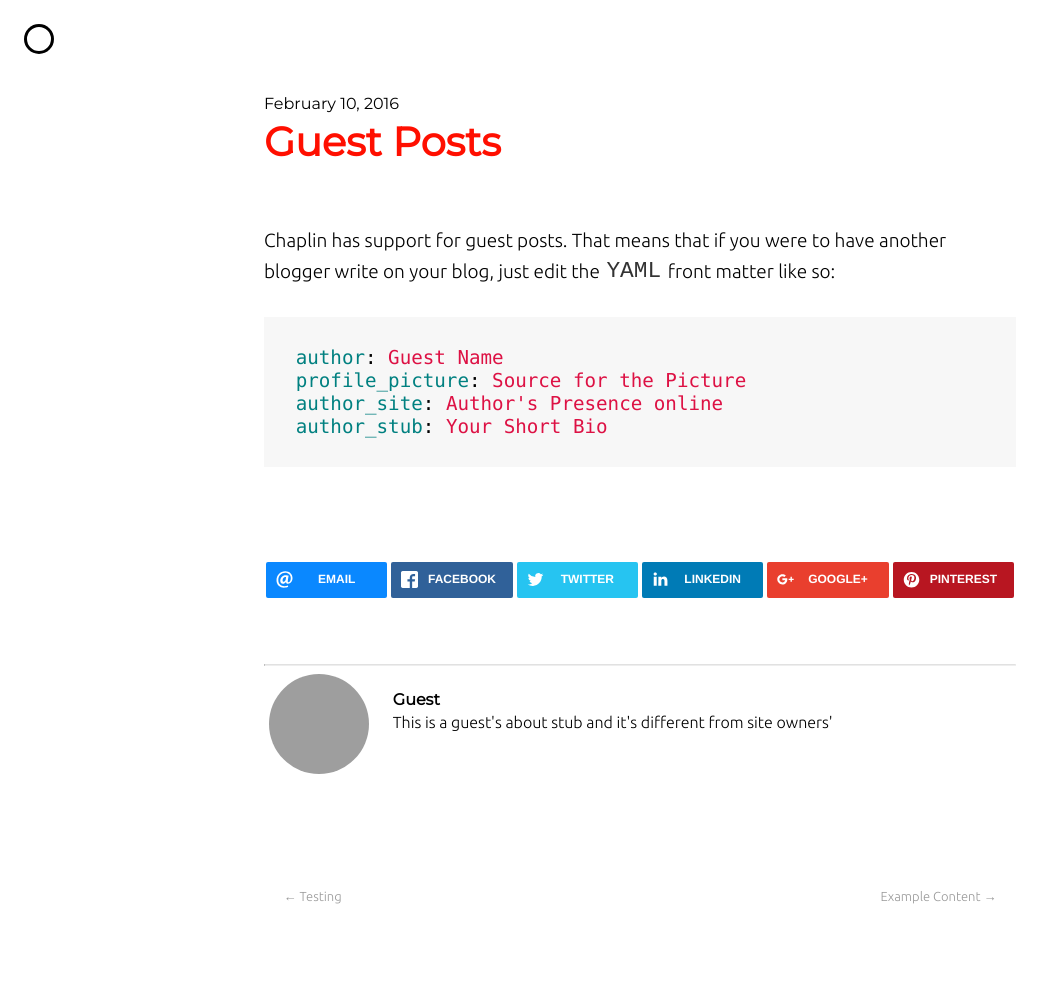
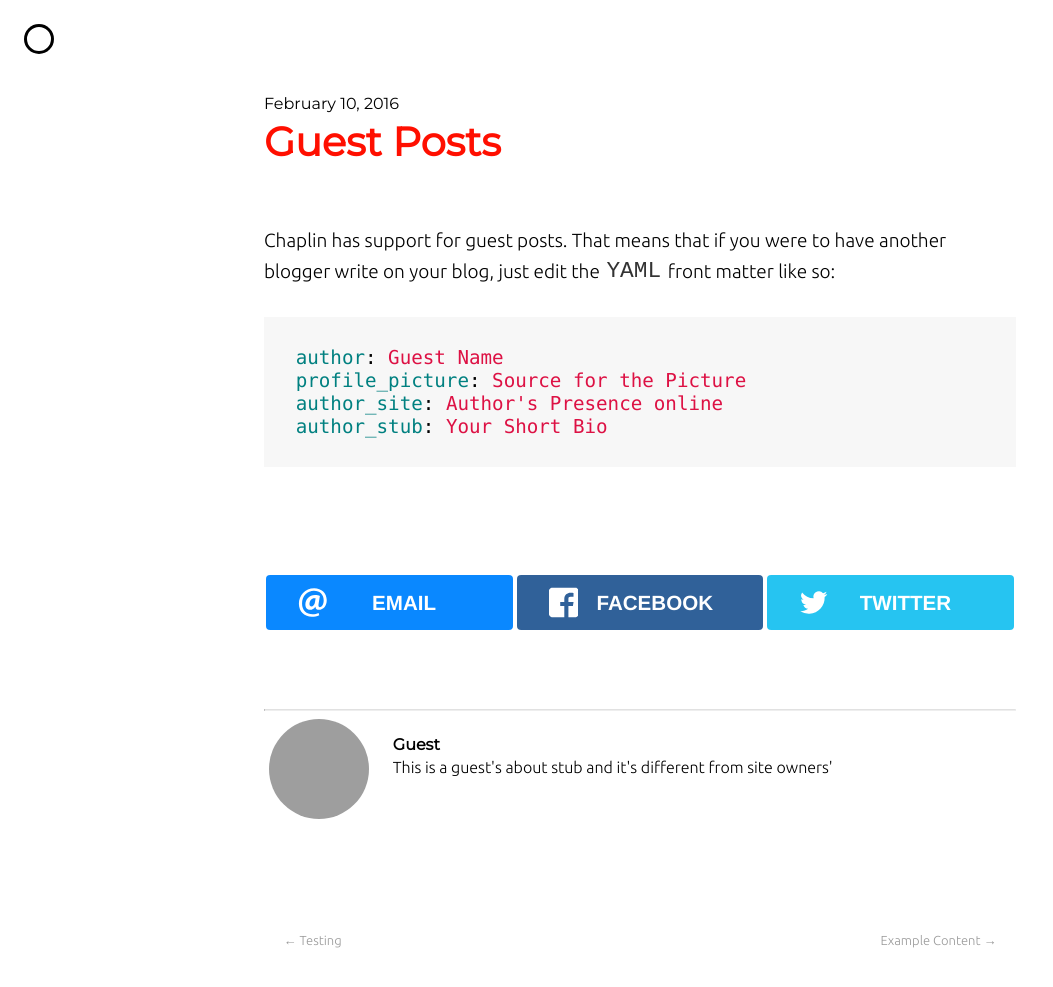
Before and after one commit to pbamotra/sciontist, a Jekyll site: the page built from _posts/2016-02-10-guest-posts.markdown, in a window 1280 px wide, cut to the strip 0-1035 px from the top of the page. Shown: the top 987 px of the strip, without its empty margins (0-1053 px from the left). Built offline with Jekyll 4.4.1, drawn with Linux system fonts in a browser that asks for light colours; nearby versions of some CDN libraries; comment, search, counter and statistics services are not loaded; grey boxes are pictures that could not be loaded.

Commit message:
disabled some sharer

```diff
--- a/_includes/share.html
+++ b/_includes/share.html
@@ -20,7 +20,7 @@
             <span class="rrssb-text">twitter</span>
         </a>
     </li>
-    <li class="rrssb-linkedin">
+    <!-- <li class="rrssb-linkedin">
         <a href="http://www.linkedin.com/shareArticle?mini=true&amp;url={{ site.url }}{{ site.baseurl }}{{ page.url }}&amp;title={{ page.title }}&amp;summary={{ page.title }}" class="popup">
             <span class="rrssb-icon">
                 <svg xmlns="http://www.w3.org/2000/svg" width="28" height="28" viewbox="0 0 28 28">
@@ -44,5 +44,5 @@
             <svg xmlns="http://www.w3.org/2000/svg" width="28" height="28" viewbox="0 0 28 28">
                 <path d="M14.02 1.57c-7.06 0-12.784 5.723-12.784 12.785S6.96 27.14 14.02 27.14c7.062 0 12.786-5.725 12.786-12.785 0-7.06-5.724-12.785-12.785-12.785zm1.24 17.085c-1.16-.09-1.648-.666-2.558-1.22-.5 2.627-1.113 5.146-2.925 6.46-.56-3.972.822-6.952 1.462-10.117-1.094-1.84.13-5.545 2.437-4.632 2.837 1.123-2.458 6.842 1.1 7.557 3.71.744 5.226-6.44 2.924-8.775-3.324-3.374-9.677-.077-8.896 4.754.19 1.178 1.408 1.538.49 3.168-2.13-.472-2.764-2.15-2.683-4.388.132-3.662 3.292-6.227 6.46-6.582 4.008-.448 7.772 1.474 8.29 5.24.58 4.254-1.815 8.864-6.1 8.532v.003z"></path>
             </svg></span><span class="rrssb-text">pinterest</span></a>
-    </li>
+    </li> -->
 </ul>
```
